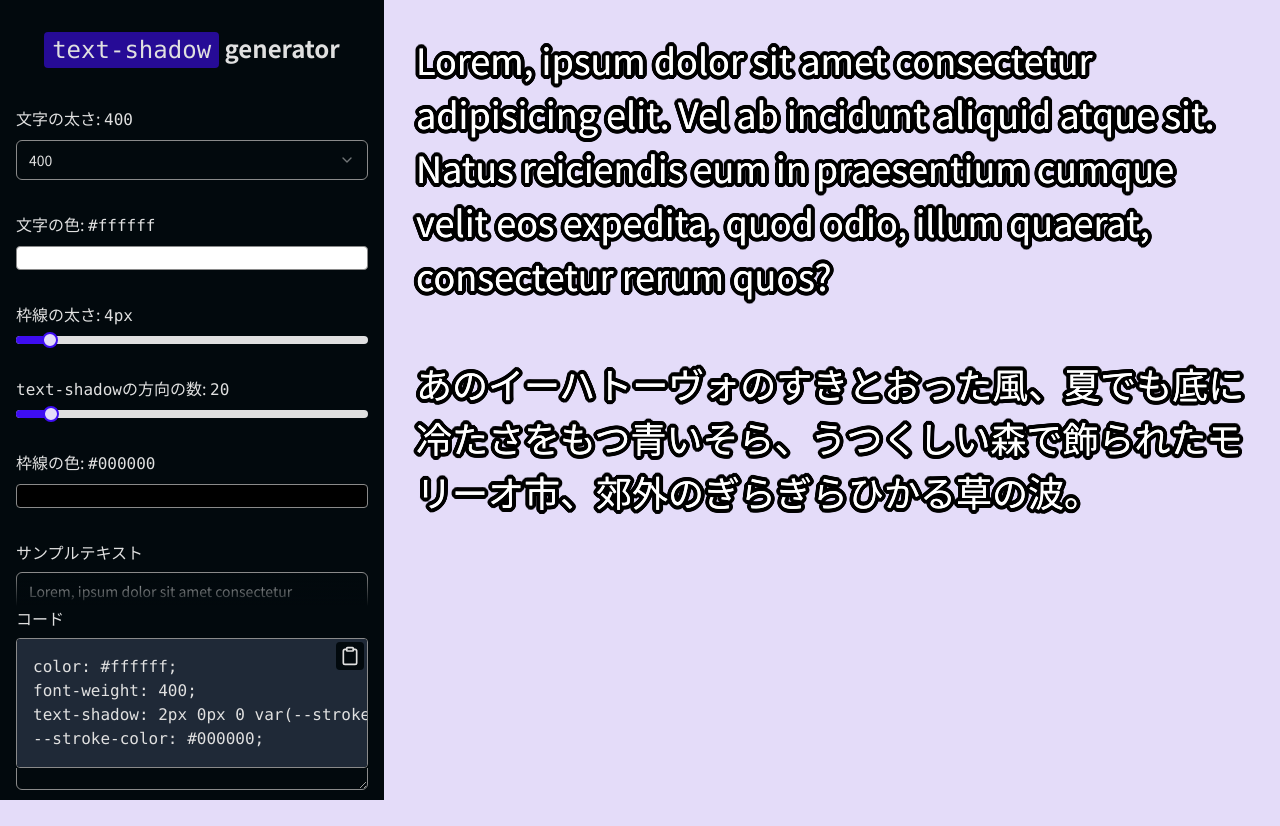
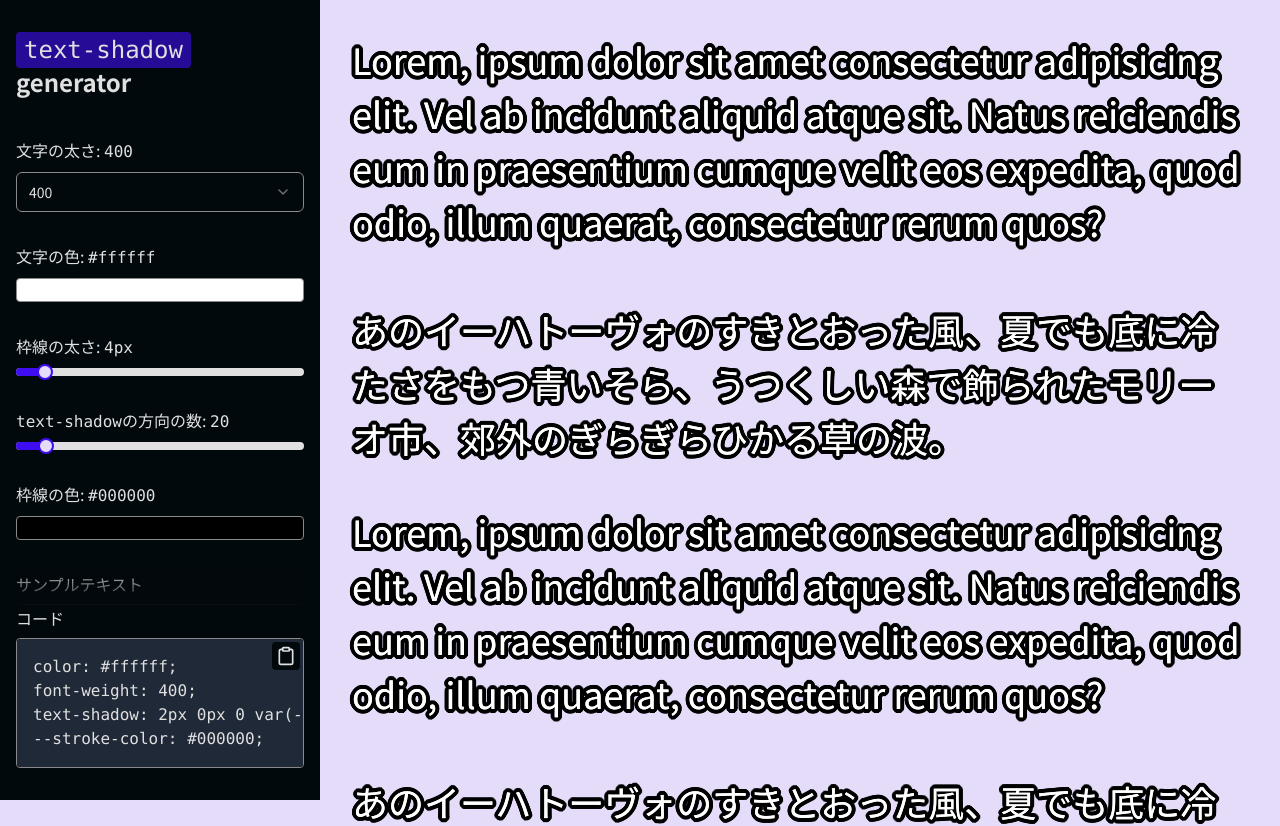
Before and after one commit to kdntiaoao/text-shadow-generator, a React (Vite) app: page / in a window 1280 px wide. Shown: the top 826 px of the page. Before the commit the page ends 800 px from the top, so only its background shows below. Built offline with nearby package versions, Linux system fonts and the light colour scheme.

Commit message:
fix styleling

```diff
--- a/src/App.tsx
+++ b/src/App.tsx
@@ -41,8 +41,8 @@ function App() {
   };
 
   return (
-    <div>
-      <div className="fixed bottom-0 left-0 top-0 w-96">
+    <div className="md:flex">
+      <div className="min-w-64 overflow-hidden md:sticky md:bottom-0 md:left-0 md:top-0 md:max-h-screen md:w-1/4 md:max-w-96 md:flex-shrink-0">
         <Sidebar
           fontWeight={fontWeight}
           textColor={textColor}
@@ -59,11 +59,19 @@ function App() {
         />
       </div>
 
-      <div className="pl-96">
+      <div className="">
         <div
           className="grid flex-1 gap-10 p-8 text-4xl font-bold"
           style={{ fontWeight }}
         >
+          <StrokeText
+            textColor={textColor}
+            strokeColor={strokeColor}
+            directionCount={directionCount}
+            strokeWidth={strokeWidth}
+          >
+            {sampleText}
+          </StrokeText>
           <StrokeText
             textColor={textColor}
             strokeColor={strokeColor}
--- a/src/components/sidebar/index.tsx
+++ b/src/components/sidebar/index.tsx
@@ -52,7 +52,7 @@ text-shadow: ${generateTextShadow(strokeWidth, directionCount, 2)};
   };
 
   return (
-    <div className="bg-sidebar text-sidebar-foreground grid h-full place-content-start gap-10 overflow-y-auto px-4 py-8">
+    <div className="bg-sidebar text-sidebar-foreground grid h-full place-content-start gap-10 overflow-y-auto px-4 pt-8">
       <Header />
 
       <div className="relative">
@@ -162,8 +162,8 @@ text-shadow: ${generateTextShadow(strokeWidth, directionCount, 2)};
         </div>
 
         <div className="sticky bottom-0 left-0">
-          <div className="to-sidebar h-8 bg-gradient-to-b from-transparent" />
-          <div className="bg-sidebar grid gap-2">
+          <div className="to-sidebar h-10 bg-gradient-to-b from-transparent" />
+          <div className="bg-sidebar grid gap-2 pb-8">
             <p>コード</p>
             <CodeSnippet code={code} />
           </div>
```
